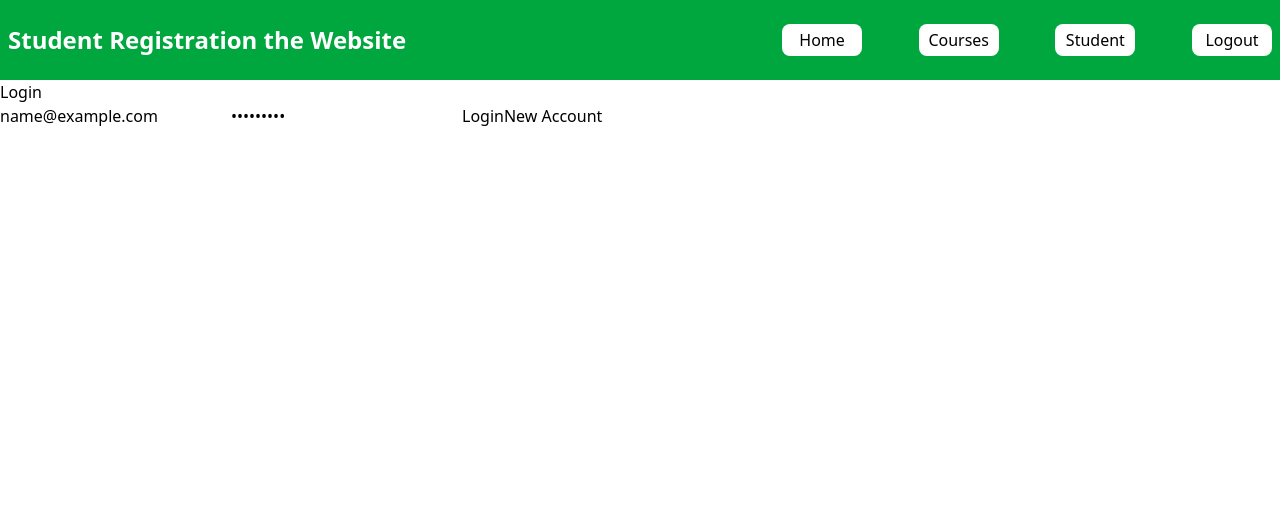
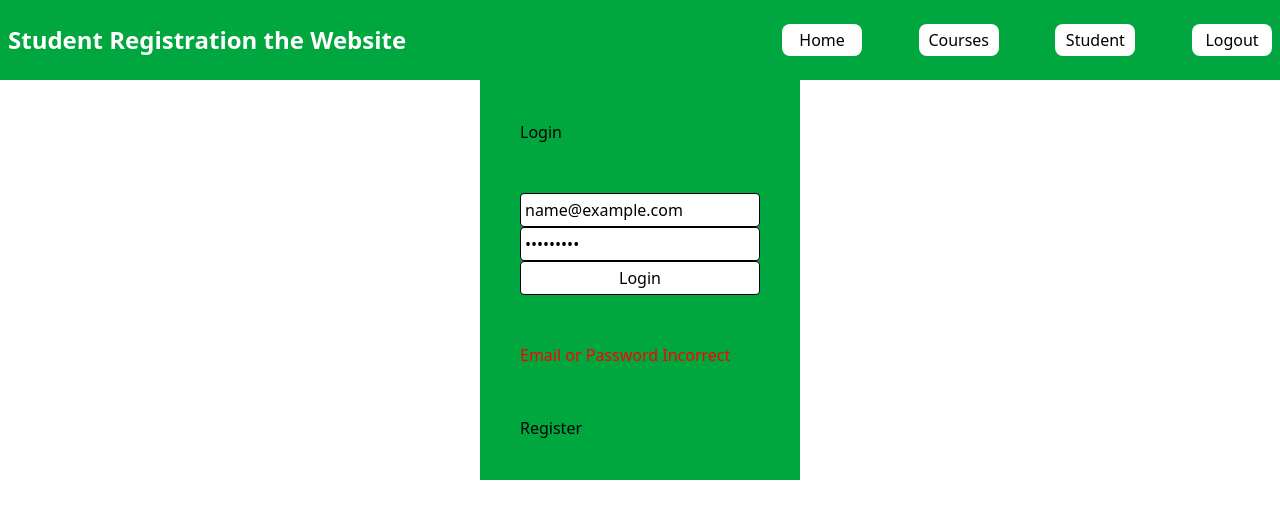
Before and after one commit to huntergcook1/capstone, a React (Vite) app in the folder student-registration-frontend/: page / in a window 1280 px wide. Both pictures are taken after typing "name@example.com", "Sample123" into the empty fields and a click on the button "Login". Shown: the top 518 px of the page. Built offline with nearby package versions, Linux system fonts and the light colour scheme; no server answers.

Commit message:
added login error

```diff
--- a/student-registration-frontend/src/App.jsx
+++ b/student-registration-frontend/src/App.jsx
@@ -1,4 +1,3 @@
-import { useState } from 'react'
 import { BrowserRouter as Router, Routes, Route } from 'react-router-dom';
 import Login from './pages/Login';
 import Home from './pages/Main';
@@ -13,7 +12,6 @@ function App() {
 
   return (
     <Router>
-      <Navbar />
       <Routes>
         <Route path="/" element={<Login />} />
         <Route path="/home" element={<Home />} />
--- a/student-registration-frontend/src/pages/Courses.jsx
+++ b/student-registration-frontend/src/pages/Courses.jsx
@@ -1,4 +1,5 @@
 import React, { useEffect, useState } from 'react';
+import Navbar from '../components/Navbar';
 
 const Courses = ({ user }) => {
   const [courses, setCourses] = useState([]);
@@ -113,6 +114,8 @@ const Courses = ({ user }) => {
   }
 
   return (
+    <>
+    <Navbar />
       <div>
         <h1>Courses</h1>
         {user?.role === 'admin' && (
@@ -161,6 +164,7 @@ const Courses = ({ user }) => {
           </ul>
         )}
       </div>
+    </>
   );
 };
 
--- a/student-registration-frontend/src/pages/Login.jsx
+++ b/student-registration-frontend/src/pages/Login.jsx
@@ -1,5 +1,6 @@
 import { useState } from 'react';
 import { Link } from 'react-router-dom';
+import Navbar from '../components/Navbar';
 
 function Login() {
   const [formData, setFormData] = useState({
@@ -7,24 +8,52 @@ function Login() {
     password: ''
   });
 
+  const [error, setError] = useState('');
+
   function handleChange(e) {
     setFormData({ ...formData, [e.target.name]: e.target.value });
   }
 
-  function handleSubmit(e) {
+  async function handleSubmit(e) {
     e.preventDefault();
-    console.log('Logging in:', formData);
+
+    try {
+      const response = await fetch('http://localhost:5000/api/login', {
+        method: 'POST',
+        headers: {
+          'Content-Type': 'application/json'
+        },
+        body: JSON.stringify(formData)
+      });
+
+      const data = await response.json();
+
+      if (!response.ok) {
+        setError(data.message || 'Login failed');
+      } else {
+        setError('');
+        console.log('Login success:', data);
+      }
+    } catch (err) {
+      setError('Email or Password Incorrect');
+    }
   }
 
   return (
     <>
-      <h1>Login</h1>
-      <form onSubmit={handleSubmit}>
-        <input name="email" type="email" placeholder="Email" onChange={handleChange} required />
-        <input name="password" type="password" placeholder="Password" onChange={handleChange} required />
-        <button type="submit">Login</button>
-        <Link to="/newAccount">New Account</Link>
-      </form>
+        <Navbar/>
+        <div className='flex justify-center items-center w-full'>
+            <div className='flex flex-col justify-between p-10 h-100 w-80 bg-green-600'>
+                <h1>Login</h1>
+                <form className='flex flex-col w-full' onSubmit={handleSubmit}>
+                    <input className='border border-solid rounded p-1 bg-white' name="email" type="email" placeholder="Email" onChange={handleChange} required />
+                    <input className='border border-solid rounded p-1 bg-white' name="password" type="password" placeholder="Password" onChange={handleChange} required />
+                    <button className='border border-solid rounded p-1 bg-white' type="submit">Login</button>
+                </form>
+                {error && <p style={{ color: 'red' }}>{error}</p>}
+                <Link to="/newAccount">Register</Link>
+            </div>
+        </div>
     </>
   );
 }
--- a/student-registration-frontend/src/pages/Main.jsx
+++ b/student-registration-frontend/src/pages/Main.jsx
@@ -1,6 +1,9 @@
+import Navbar from "../components/Navbar"
+
 function Home() {
     return (
         <>
+            <Navbar />
             <div>
                 <h1>Welcome to Student Registration</h1>
             </div>
--- a/student-registration-frontend/src/pages/Register.jsx
+++ b/student-registration-frontend/src/pages/Register.jsx
@@ -1,4 +1,5 @@
 import { useState } from 'react';
+import { Link } from 'react-router-dom';
 
 function Register() {
   const [formData, setFormData] = useState({
@@ -21,10 +22,14 @@ function Register() {
     <>
       <h1>Register</h1>
       <form onSubmit={handleSubmit}>
-        <input name="username" type="text" placeholder="Username" onChange={handleChange} required />
+        <input name="firstName" type="text" placeholder="First Name" onChange={handleChange} required />
+        <input name="lastName" type="text" placeholder="Last Name" onChange={handleChange} required />
+        <input name="phone" type="text" placeholder="Phone Number" onChange={handleChange} required />
+        <input name="address" type="text" placeholder="Address" onChange={handleChange} required />
         <input name="email" type="email" placeholder="Email" onChange={handleChange} required />
         <input name="password" type="password" placeholder="Password" onChange={handleChange} required />
         <button type="submit">Register</button>
+        <Link to='/'>Already Have an account?</Link>
       </form>
     </>
   );
--- a/student-registration-frontend/src/pages/Students.jsx
+++ b/student-registration-frontend/src/pages/Students.jsx
@@ -1,6 +1,11 @@
+import Navbar from "../components/Navbar";
+
 function Students() {
   return (
-    <h1>Students Profile</h1>
+    <>
+      <Navbar/>
+      <h1>Students Profile</h1>
+    </>
   )
 }
 
```
Lines whose indentation alone changed are shown as unchanged.
